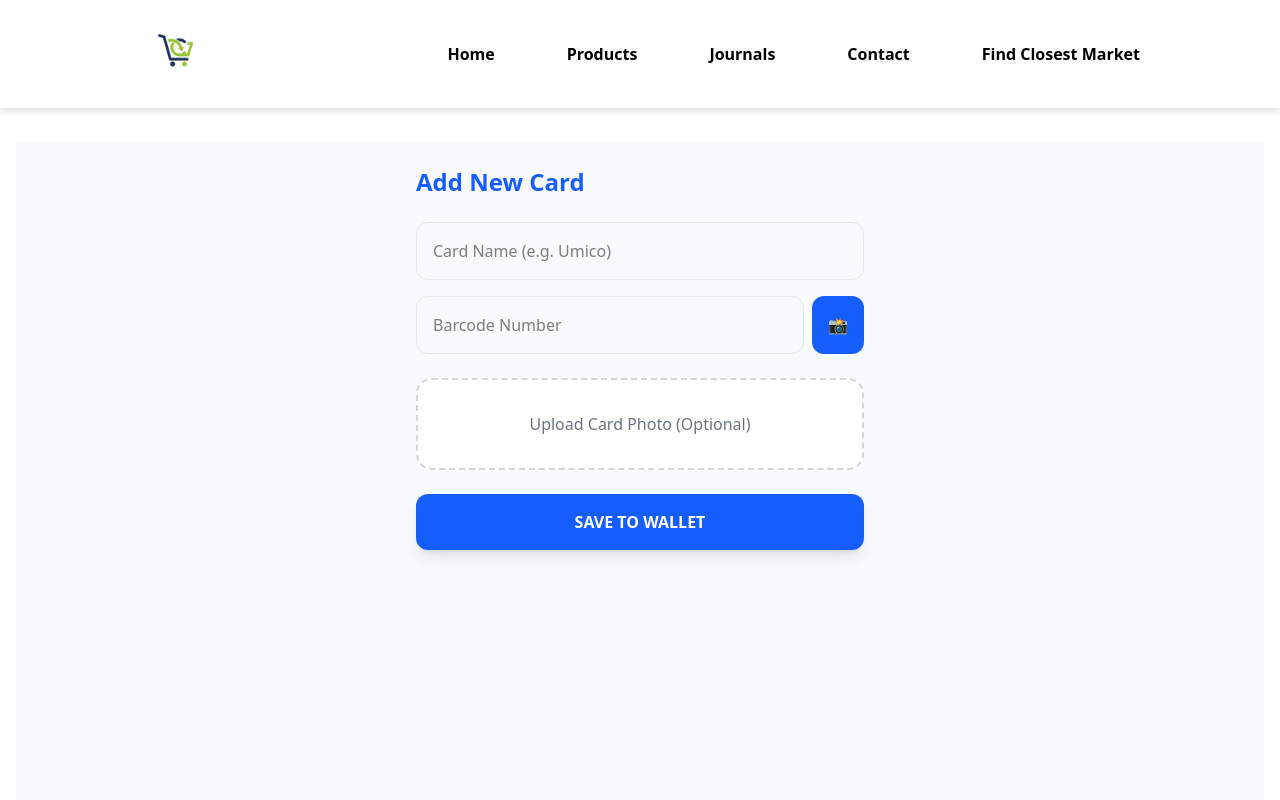
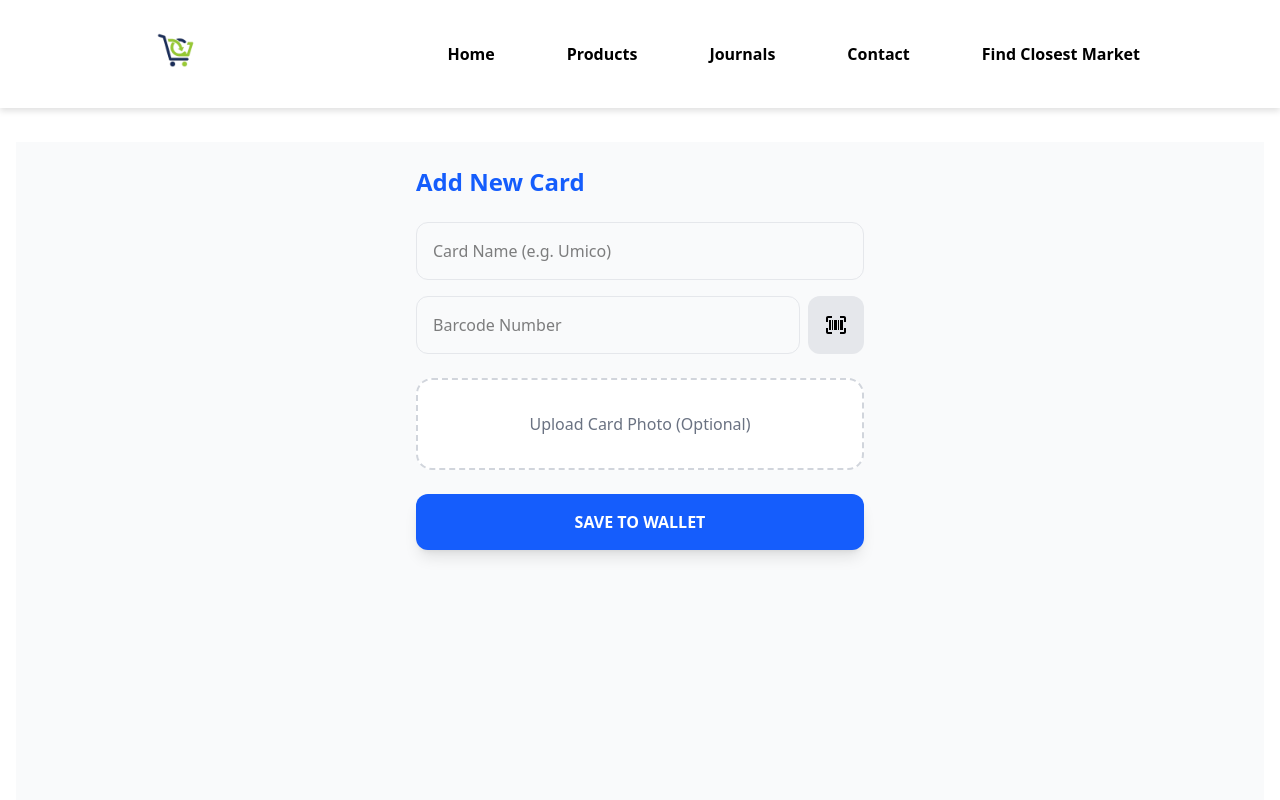
Before and after one commit to rufetisr/CheapMarketWeb, a React (Vite) app: page /add-card in a window 1280 px wide. Shown: the top 800 px of the page. Built offline with nearby package versions, Linux system fonts and the light colour scheme.

Commit message:
changed barcode reader icon

```diff
--- a/src/pages/AddBonusCard.tsx
+++ b/src/pages/AddBonusCard.tsx
@@ -3,6 +3,7 @@ import BarcodeScanner from '../components/BarcodeScanner';
 import { toast, ToastContainer } from 'react-toastify';
 import { db } from '../db';
 import { useNavigate } from 'react-router';
+import { BiBarcodeReader } from 'react-icons/bi';
 
 const AddBonusCard = () => {
     const [name, setName] = useState('');
@@ -50,9 +51,9 @@ const AddBonusCard = () => {
                         />
                         <button
                             onClick={() => setIsScanning(!isScanning)}
-                            className="cursor-pointer bg-blue-600 text-white p-4 rounded-xl active:scale-95 transition"
+                            className="cursor-pointer bg-gray-200 text-2xl p-4 rounded-xl active:scale-94 transition"
                         >
-                            📸
+                            <BiBarcodeReader />
                         </button>
                     </div>
                 </div>
```
